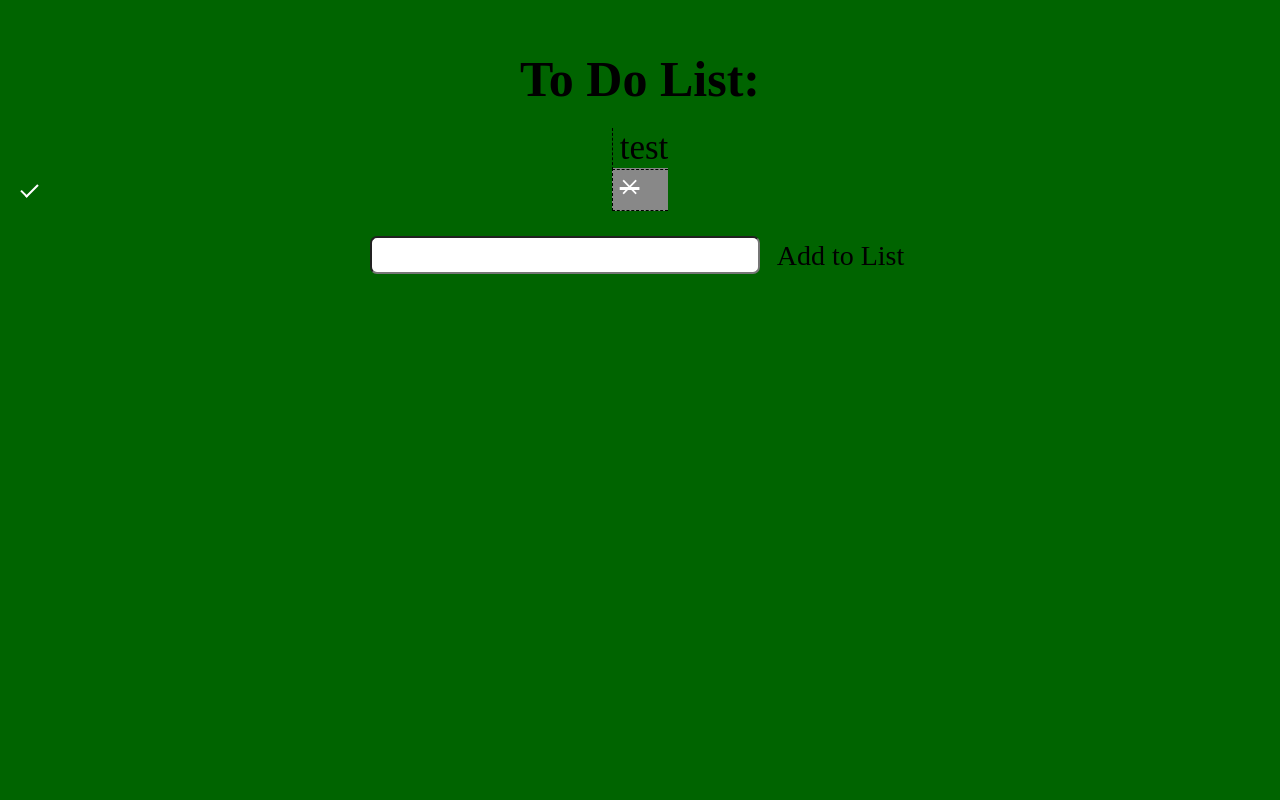
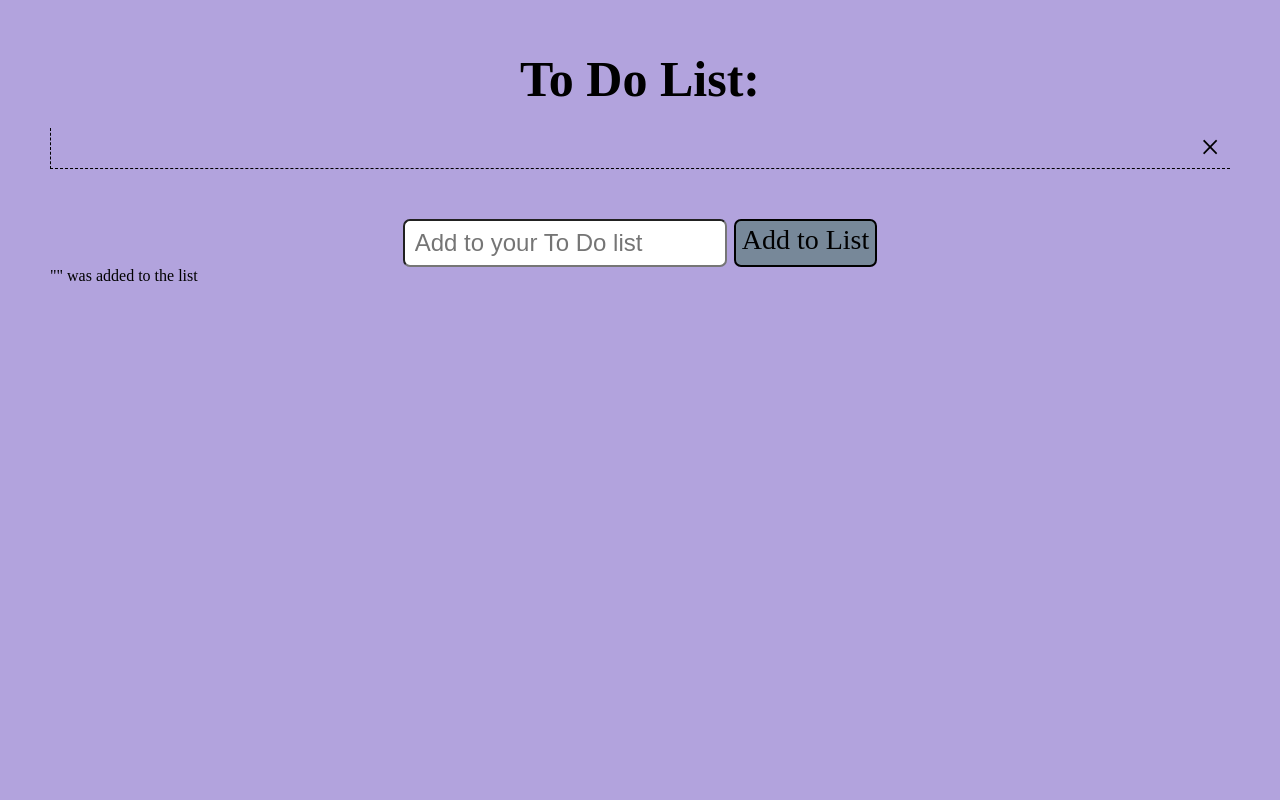
Before and after one commit to Nickcherns/ToDoList-GroupProject, a plain HTML site: page index.html in a window 1280 px wide. Both pictures are taken after a click on the element "Add to List". Shown: the top 800 px of the page. Drawn offline with Linux system fonts and the light colour scheme.

Commit message:
day 2 adjustments

```diff
--- a/index.html
+++ b/index.html
@@ -10,16 +10,18 @@
 <body>
     <div id="main">
         <h1>To Do List: </h1>
-        <ul id="list" class="d-flex">
-            <div class="d-flex" id="listItem">
-                <li>test</li>
-            </div>
+        <ul id="list">
         </ul>
         <div id="submission">
-            <input type="text" id="input">
+            <input type="text" id="input" placeholder="Add to your To Do list">
             <span id="button">Add to List</span>
         </div>
+        <div>
+            <ul id="actions">
+            </ul>
+        </div>
     </div>
+
 
 
     <script src="scripts.js"></script>
--- a/scripts.js
+++ b/scripts.js
@@ -1,11 +1,34 @@
-
+//functions
 function addList() {
     let input = document.getElementById('input').value;
     let ul = document.getElementById('list');
     let newLi = document.createElement('li');
+    let checkmark = document.createElement('span');
+    let removBtn = document.createElement("span");
 
-    newLi.innerHTML = input;
+    //action list variables
+    let listEvent = document.createElement('li');
+    let actions = document.getElementById('actions');
+
+    removBtn.className = "close";
+    removBtn.textContent = "\u00D7";
+
+    checkmark.textContent = '\u2713';
+    checkmark.className = 'checkmark';
+
+    listArray.push(input);
+    let content = document.createElement('span');
+    content.textContent = listArray.slice(-1);
+    content.className = 'content';
+
+    newLi.append(checkmark);
+    newLi.append(content);
+    newLi.append(removBtn);
     ul.appendChild(newLi);
+
+    //adding last added entry to listEvent
+    listEvent.textContent = listArray.slice(-1);
+    actions.append('"' + listEvent.textContent + '"' + ' was added to the list');
 
     //Checks if input field is empty when button clicked
     if (input === '') {
@@ -14,15 +37,8 @@ function addList() {
       document.getElementById("list").appendChild(newLi);
     }
 
+    //clear input field
     document.getElementById("input").value = "";
-
-    let removBtn = document.createElement("span");
-    let remove = document.createTextNode("\u00D7");
-    newLi.className = 'checked'
-    removBtn.className = "close";
-    removBtn.appendChild(remove);
-    newLi.appendChild(removBtn);
-
 
     for (let i = 0; i < close.length; i++) {
       close[i].onclick = function() {
@@ -30,27 +46,40 @@ function addList() {
         div.style.display = "none";
       }
     }
+
+    //  close
+    //    listEvent.textContent = listArray.slice(-1);
+    //    let description = `${listEvent} was REMOVED to the list`;
+    //    actions.append(description);
+    //  }
+    //}
   }
 
-  // Click on a close button to hide the current list item
+
+
+// Click on a close button to hide the current list item
 let close = document.getElementsByClassName("close");
-let i;
-for (i = 0; i < close.length; i++) {
+let removedAction = document.createElement('li');
+for (let i = 0; i < close.length; i++) {
   close[i].onclick = function() {
     let div = this.parentElement;
     div.style.display = "none";
+    deleteAction = this.previousSibling;
+    actions.append('"' + deleteAction + '"' + ' was removed from the list');
   }
 }
 
 // Add a "checked" symbol when clicking on a list item
 let list = document.querySelector('ul');
-list.addEventListener('click', function(ev) {
-  if (ev.target.tagName === 'LI') {
-    ev.target.classList.toggle('checked');
+list.addEventListener('click', function(event) {
+  if (event.target.tagName === 'LI') {
+    event.target.classList.toggle('checked');
   }
 }, false);
 
 
 
+let listArray = []
+
 let button = document.getElementById('button');
 button.addEventListener('click', addList);
--- a/styles.css
+++ b/styles.css
@@ -1,40 +1,39 @@
 * {
     padding: 0;
     margin: 0;
+    box-sizing: border-box;
 }
 
 #main {
-    display: flex;
-    flex-direction: column;
     align-items: center;
-    background-color: darkgreen;
+    background-color: rgb(178, 163, 221);
     height: 1070px;
     padding: 50px;
 }
 
 #main h1 {
+    text-align: center;
     padding-bottom: 20px;
     font-size: 50px;
 }
 
 #main li {
-    padding-bottom: 2px;
-    padding-left: 7px;
     font-size: 35px;
     border-bottom: 1px dashed black;
     border-left: 1px dashed black;
     list-style: none;
-    max-width: 250px;
+}
+
+#input {
+    height: 2em;
+    font-size: 24px;
+    border-radius: 7px;
+    padding-left: 10px;
 
 }
 
-div#listItem li {
-    display: inline;
-}
-
-#input {
-    font-size: 30px;
-    border-radius: 7px;
+#input:hover {
+    border: 2px solid lightblue;
 }
 
 #button {
@@ -42,33 +41,64 @@ div#listItem li {
     margin-left: 7px;
     font-size: 28px;
     border-radius: 7px;
+    background-color: lightslategrey;
+    color: black;
+    border: 2px solid black;
 }
 
 #button:hover {
-    background-color: blue;
-    color: white;
-    border: 2px solid white
+    background-color: lightblue;
+    color: black;
+    border: 2px solid black;
 }
 
-ul {
-    padding-bottom: 25px;
-}
+ul li:hover {
+    background: #ddd;
+  }
+
+  ul li .content {
+    padding-left: 2.3em;
+  }
 
 ul li.checked {
     background: #888;
     color: #fff;
-    text-decoration: line-through;
+    transition: 0.5s;
   }
 
-ul li.checked::before {
-    content: '';
-    position: absolute;
-    border-color: #fff;
-    border-style: solid;
-    border-width: 0 2px 2px 0;
-    left: 25px;
-    top: 180px;
-    transform: rotate(45deg);
-    height: 15px;
-    width: 7px;
+ul li.checked .content {
+    text-decoration: line-through;
+    padding-left: 1.1em;
+}
+
+ul li.checked .checkmark {
+    display: inline;
+    padding-left: 0.8em;
+}
+
+ul li .checkmark {
+    display: none;
+    float: left;
+    font-size: 0.8em;
+}
+
+.close {
+    float: right;
+    padding-left: 10px;
+    padding-right: 10px;
+}
+
+.close:hover {
+    background-color: #f44336;
+    color: white;
   }
+
+#submission {
+    display: flex;
+    justify-content: center;
+    margin-top: 50px;
+}
+
+#actions li{
+    padding-left: 50px;
+}
```
Also changed, not shown: 1 other file.
